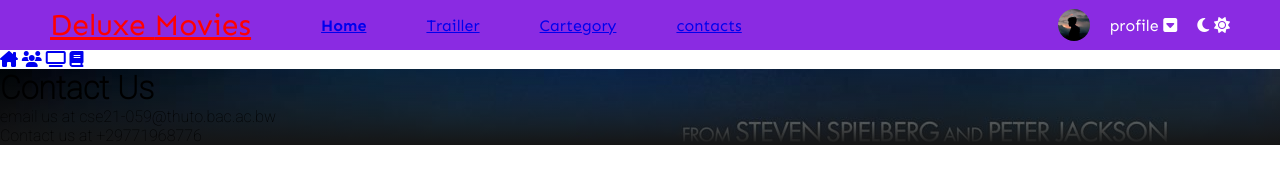
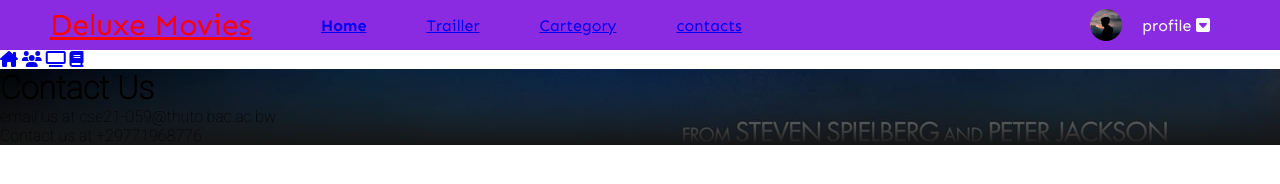
Before and after one commit to KingUso/Assignment, a plain HTML site: page contacts.html in a window 1280 px wide. Drawn offline with Linux system fonts and the light colour scheme.

Commit message:
Update contacts.html

```diff
--- a/contacts.html
+++ b/contacts.html
@@ -28,12 +28,6 @@
                 <div class="profile-text-container">
                     <span class="profile-text">profile</span>
                     <i class="fa-solid fa-square-caret-down"></i>
-               </div>
-               <div class="toggle">
-                <i class="fa-solid fa-moon toggle-icon"></i>
-                <i class="fa-solid fa-sun toggle-icon"></i>
-                <div class="toggle-ball"></div>
-               </div>
             </div>
         </div>
     </div>
```
